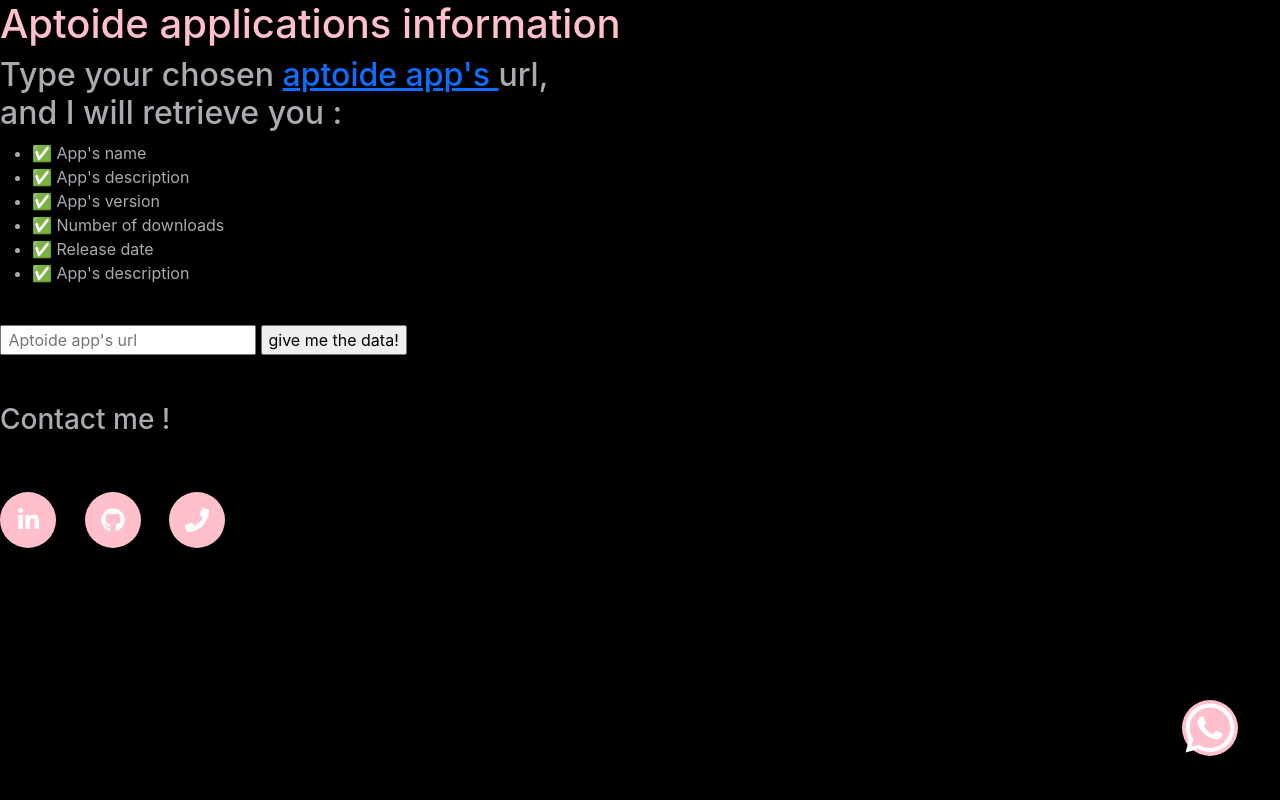
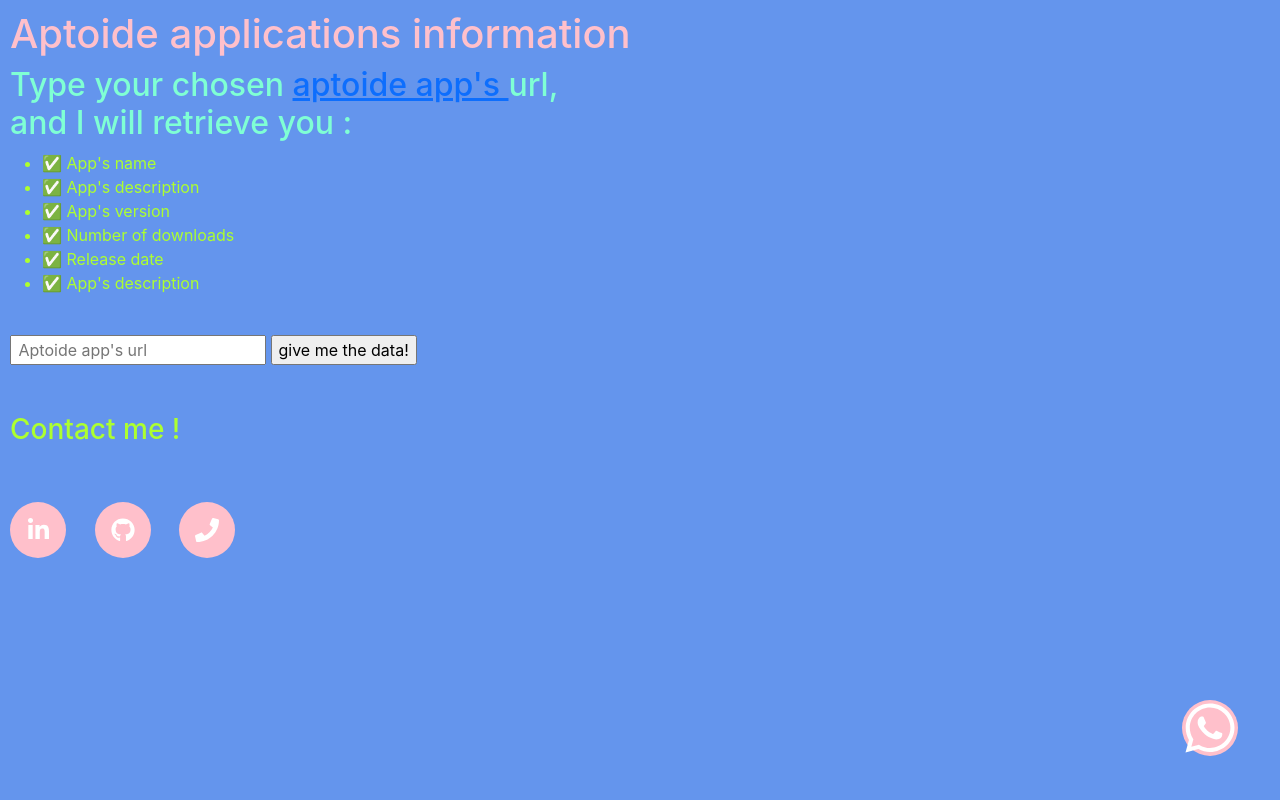
Before and after one commit to CoriAriasGibert/DataTest, a Flask app: page / in a window 1280 px wide. Run offline with Flask 2, Linux system fonts and the light colour scheme; some libraries are stand-ins or nearby versions.

Commit message:
Update style.css

```diff
--- a/static/css/style.css
+++ b/static/css/style.css
@@ -1,14 +1,21 @@
 body {
 			font-family: "Muli", -apple-system, BlinkMacSystemFont, "Segoe UI", Roboto, "Helvetica Neue", Arial, sans-serif, "Apple Color Emoji", "Segoe UI Emoji", "Segoe UI Symbol", "Noto Color Emoji";
 			justify-content: center;
-			color: #a8acb1;
-			background-color: black;
+			color: greenyellow;
+			background-color: cornflowerblue;
 			align-content: center;
+      padding: 5px;
+      margin: 5px;
 		}
 
 		h1 {
 			color: pink;
 		}
+
+
+    h2{
+      color:aquamarine;
+    }
 
 		.social-icons .social-icon {
 			display: inline-flex;
```
